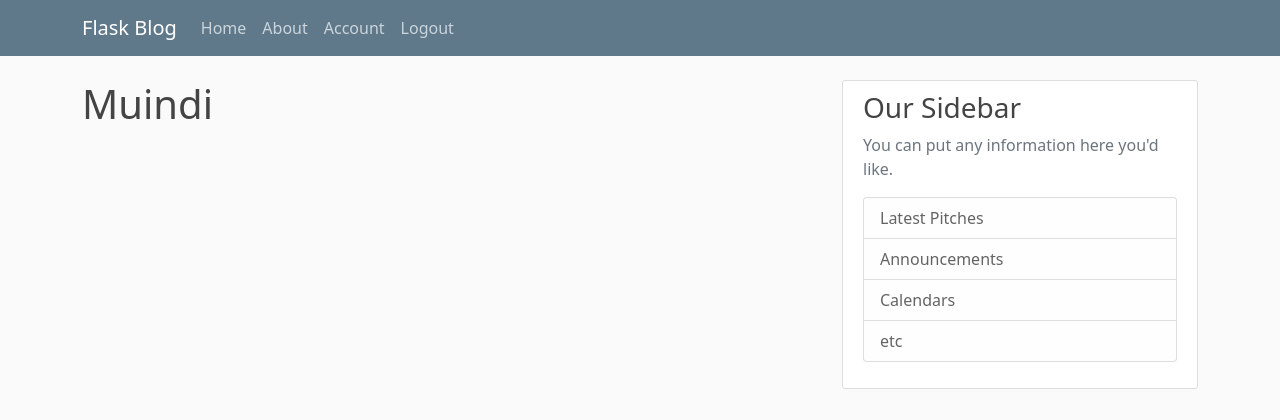
After one commit to ZippMukami/Pitch-App, a Flask app: page /account in a window 1280 px wide. The commit adds this page. Shown: the top 420 px of the page. Run offline with Flask 2, Linux system fonts and the light colour scheme; a user stored in the database is signed in; some libraries are stand-ins or nearby versions.

Commit message:
fixes bug and adds user account.

```diff
--- a/app/__init__.py
+++ b/app/__init__.py
@@ -1,11 +1,13 @@
 from flask import Flask
 from flask_sqlalchemy import SQLAlchemy
 from flask_bcrypt import Bcrypt
+from flask_login import LoginManager
 
 app = Flask (__name__)
 app.config['SECRET_KEY'] = '594910733c8c780091c2cf7dd0eb0bed'
 app.config['SQLALCHEMY_DATABASE_URI']= 'sqlite:///site.db'
 db = SQLAlchemy(app)
 bcrypt = Bcrypt(app)
+login_manager = LoginManager(app)
 
 from app import views
--- /dev/null
+++ b/app/templates/account.html
@@ -0,0 +1,5 @@
+{% extends "macros.html" %}
+{% block content %}
+      <h1>{{ current_user.username }}</h1>
+
+{% endblock content %}
--- a/app/templates/macros.html
+++ b/app/templates/macros.html
@@ -33,8 +33,14 @@
                         <a class="nav-item nav-link" href="{{ url_for('about') }}">About</a>
                     </div>
                     <div class="navbar-nav">
+                      {% if current_user.is_authenticated %}
+                        <a class="nav-item nav-link" href="{{ url_for('account') }}">Account</a>
+                        <a class="nav-item nav-link" href="{{ url_for('logout') }}">Logout</a>
+
+                      {% else %}
                         <a class="nav-item nav-link" href="{{ url_for('login') }}">Login</a>
                         <a class="nav-item nav-link" href="{{ url_for('register') }}">Register</a>
+                      {% endif %}
                     </div>
                 </div>
             </div>
--- a/app/views.py
+++ b/app/views.py
@@ -3,6 +3,8 @@
 from app import app, db, bcrypt
 from app.forms import RegistrationForm, LoginForm
 from app.models import User, Pitch
+from flask_login import login_user, current_user, logout_user, login_required
+
 
 
 pitches = [
@@ -33,6 +35,8 @@
 
 @app.route("/register", methods= ['GET', 'POST'])
 def register():
+    if current_user.is_authenticated:
+        return redirect(url_for('home'))
     form = RegistrationForm()
     if form.validate_on_submit():
         hashed_password = bcrypt.generate_password_hash(form.password.data).decode('utf-8')
@@ -46,11 +50,25 @@
 
 @app.route("/login", methods= ['GET', 'POST'])
 def login():
+    if current_user.is_authenticated:
+        return redirect(url_for('home'))
     form = LoginForm()
     if form.validate_on_submit():
-        if form.email.data == 'admin@pitch.com' and form.password.data == 'password':
-            flash('You have been logged in!', 'success')
+        user = User.query.filter_by(email = form.email.data).first()
+        if user and bcrypt.check_password_hash(user.password, form.password.data):
+            login_user(user, remember= form.remember.data)
             return redirect(url_for('home'))
         else:
-            flash('Login Unsuccessful, please check username and password', 'danger')
+            flash('Login Unsuccessful, please check email and password', 'danger')
     return render_template('login.html', title = 'Login', form=form)
+
+@app.route("/logout")
+def logout():
+    logout_user()
+    return redirect(url_for('home'))
+
+
+@app.route("/account")
+@login_required
+def account():
+    return render_template('account.html', title ='Account')
--- a/requirements.txt
+++ b/requirements.txt
@@ -18,6 +18,7 @@
 fasteners==0.14.1
 Flask==2.1.2
 Flask-Bcrypt==1.0.1
+Flask-Login==0.6.1
 future==0.18.2
 gunicorn==20.1.0
 httplib2==0.14.0
@@ -40,6 +41,7 @@
 oauthlib==3.1.0
 olefile==0.46
 paramiko==2.6.0
+pbr==5.9.0
 pexpect==4.6.0
 Pillow==7.0.0
 protobuf==3.6.1
@@ -64,6 +66,7 @@
 simplejson==3.16.0
 six==1.14.0
 systemd-python==234
+testresources==2.0.1
 ubuntu-advantage-tools==27.7
 ubuntu-drivers-common==0.0.0
 ufw==0.36
```
Also changed, not shown: app/models.py (+9 -2 lines).
